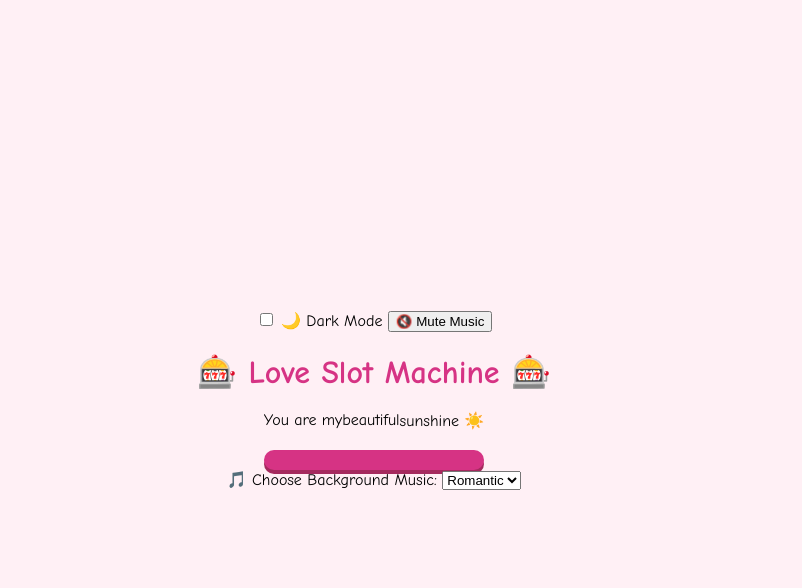
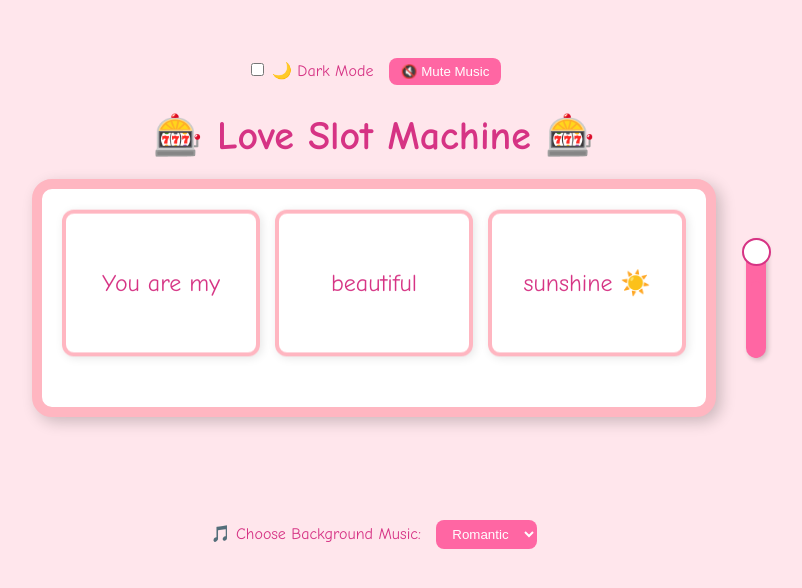
Before and after one commit to RadenYud/GF-DAY-PROJECT, a plain HTML site: page index.html in a window 1280 px wide. Shown: the whole page, without its empty margins (266-1068 px from the left). Drawn offline with nearby package versions, Linux system fonts and the light colour scheme.

Commit message:
Update style.css

```diff
--- a/style.css
+++ b/style.css
@@ -1,61 +1,150 @@
+:root {
+  --bg-color: #ffe6ec;
+  --text-color: #d63384;
+  --slot-bg: #fff;
+  --slot-border: #ffb6c1;
+}
+
+body.dark-mode {
+  --bg-color: #1e1e1e;
+  --text-color: #ffb6c1;
+  --slot-bg: #2a2a2a;
+  --slot-border: #ff66a3;
+}
+
 body {
-  background: #fff0f5;
+  background: var(--bg-color);
   font-family: 'Comic Sans MS', cursive;
-  display: flex;
-  justify-content: center;
-  align-items: center;
-  flex-direction: column;
-  min-height: 100vh;
-  margin: 0;
+  text-align: center;
+  color: var(--text-color);
+  padding: 50px;
+  overflow-x: hidden;
+  transition: background 0.5s ease, color 0.5s ease;
 }
 
 h1 {
-  color: #d63384;
+  font-size: 2.5rem;
   margin-bottom: 20px;
 }
 
-.container {
-  text-align: center;
+.toggle-container {
+  margin-bottom: 20px;
+}
+
+.slot-machine-wrapper {
+  position: relative;
+  display: inline-block;
+  border: 10px solid var(--slot-border);
+  border-radius: 20px;
+  padding: 20px;
+  background-color: var(--slot-bg);
+  box-shadow: 5px 5px 15px rgba(0, 0, 0, 0.2);
+}
+
+.pull-lever {
+  position: absolute;
+  right: -60px;
+  top: 50%;
+  transform: translateY(-50%);
+  width: 20px;
+  height: 120px;
+  background-color: #ff66a3;
+  border-radius: 10px;
+  cursor: pointer;
+  box-shadow: 2px 2px 5px rgba(0,0,0,0.2);
+  display: flex;
+  flex-direction: column;
+  align-items: center;
+  transition: transform 0.2s ease;
+}
+
+.lever-stick {
+  width: 10px;
+  height: 80px;
+  background-color: #ff66a3;
+  margin-top: 10px;
+  border-radius: 5px;
+}
+
+.lever-ball {
+  width: 25px;
+  height: 25px;
+  background-color: #fff;
+  border-radius: 50%;
+  border: 2px solid #d63384;
+  margin-bottom: 5px;
+  transition: transform 0.3s ease;
+}
+
+.pull-lever.pulled .lever-ball {
+  transform: translateY(70px);
 }
 
 .slot-machine {
   display: flex;
   justify-content: center;
-  margin-bottom: 20px;
+  gap: 15px;
+  margin-bottom: 30px;
 }
 
-.reel {
-  background: #fff;
-  border: 4px solid #d63384;
-  border-radius: 10px;
-  font-size: 60px;
-  width: 80px;
-  height: 80px;
-  margin: 0 10px;
+.slot {
+  background: var(--slot-bg);
+  border: 4px solid var(--slot-border);
+  border-radius: 12px;
+  padding: 20px;
+  font-size: 1.5rem;
+  width: 150px;
+  height: 100px;
   display: flex;
   justify-content: center;
   align-items: center;
-  transition: all 0.3s ease;
+  box-shadow: 2px 2px 10px rgba(0,0,0,0.1);
+  overflow: hidden;
+  animation: idleRotate 2s infinite alternate ease-in-out;
 }
 
-#lever {
-  font-size: 20px;
-  background: #d63384;
+.slot-text {
+  display: inline-block;
+  animation: slotSpin 0.6s ease-in-out;
+}
+
+@keyframes slotSpin {
+  0% { transform: translateY(100%); opacity: 0; }
+  50% { transform: translateY(-10%); opacity: 0.7; }
+  100% { transform: translateY(0); opacity: 1; }
+}
+
+@keyframes idleRotate {
+  0% { transform: rotateX(0); }
+  100% { transform: rotateX(15deg); }
+}
+
+.result {
+  font-size: 1.5rem;
+  margin-top: 30px;
+  min-height: 2em;
+  opacity: 0;
+  transition: opacity 0.5s ease;
+}
+
+.personal-message {
+  font-size: 1.2rem;
+  margin-top: 15px;
+  color: var(--text-color);
+  opacity: 0;
+  transition: opacity 0.5s ease;
+}
+
+.mute-btn, .music-select {
+  margin-left: 10px;
+  background: #ff66a3;
   color: white;
   border: none;
-  border-radius: 10px;
-  padding: 10px 30px;
+  padding: 6px 12px;
+  border-radius: 8px;
   cursor: pointer;
-  box-shadow: 0 4px #a52a5e;
 }
 
-#lever:active {
-  transform: translateY(2px);
-  box-shadow: 0 2px #a52a5e;
+.music-select {
+  margin-top: 10px;
 }
-
-#message {
-  margin-top: 20px;
-  font-size: 24px;
-  color: #d63384;
-}
```
